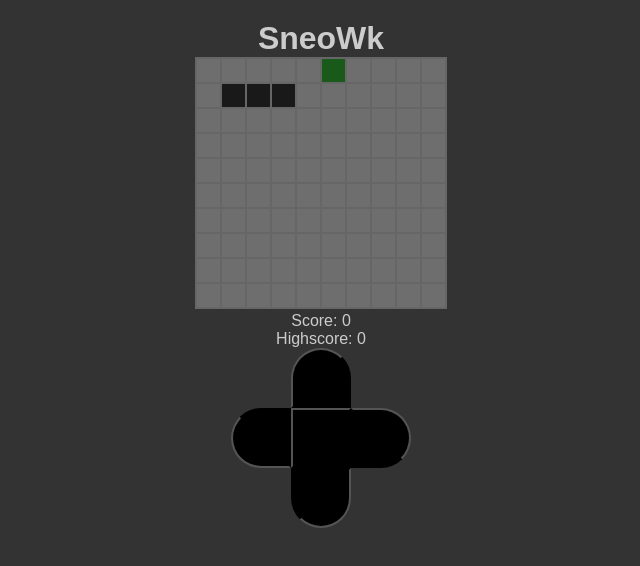
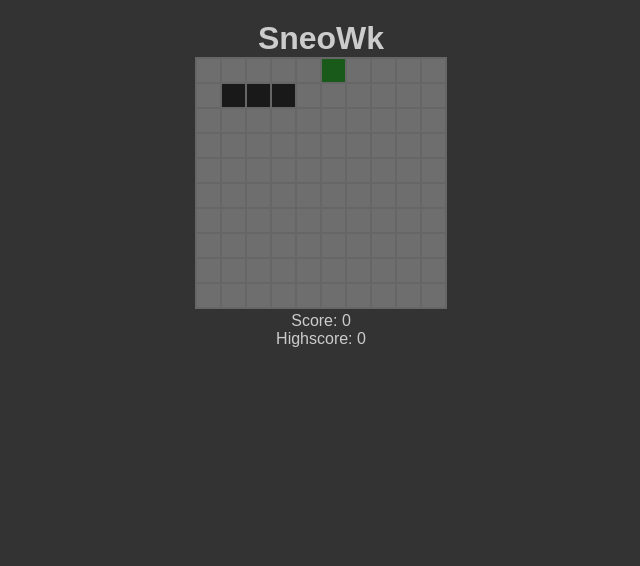
Before and after one commit to jordanrobert/sneowk, a React (Create React App) app: page / in a window 1280 px wide. Shown: the top 566 px of the page, without its empty margins (319-959 px from the left). Built offline with nearby package versions, Linux system fonts and the light colour scheme.

Commit message:
removed controller ui

```diff
--- a/src/components/game.js
+++ b/src/components/game.js
@@ -107,13 +107,6 @@ function Game() {
                 Score: { state.score }<br />
                 Highscore: { state.highscore }
             </div>
-            <div className="controls">
-                <button onMouseDown={() => changeDirection('up')} className="control control-up"></button>
-                <button onMouseDown={() => changeDirection('left')} className="control control-left"></button>
-                <button onMouseDown={() => changeDirection('right')} className="control control-right"></button>
-                <button onMouseDown={() => changeDirection('down')} className="control control-down"></button>
-                <button onMouseDown={() => togglePause()} className="control-pause"></button>
-            </div>
         </div>
     );
 }
--- a/src/reducer.js
+++ b/src/reducer.js
@@ -28,7 +28,7 @@ export default function reducer(state, action) {
             let { snakeCoords, direction, score, gameOver, foodCoords, highscore } = state;
             snakeCoords = [...snakeCoords];
             const headCoords = snakeCoords[snakeCoords.length - 1];
-            const cachedCoords = headCoords.slice();
+            const cachedHeadCoords = headCoords.slice();
             let nextSnakeCoords = [];
 
             const generateHeadCoords = (headCoords, failCount = 0) => {
@@ -101,7 +101,7 @@ export default function reducer(state, action) {
                     case 'snake':
                     case 'bounds':
                         if(action.ai) {
-                            generateHeadCoords(cachedCoords, failCount + 1);
+                            generateHeadCoords(cachedHeadCoords, failCount + 1);
                         } else {
                             gameOver = true;
                         }
--- a/src/style.css
+++ b/src/style.css
@@ -49,51 +49,3 @@ body {
 .game-over .square--snake {
   background-color: red;
 }
-
-.controls {
-  position: relative;
-}
-
-.control, .control-pause {
-  width: 60px;
-  height: 60px;
-  position: absolute;
-  background: black;
-}
-
-.control {
-  border-top-left-radius: 50%;
-  border-top-right-radius: 50%;
-}
-
-.control-pause {
-  left: 50%;
-  margin-left: -30px;
-  top: 60px;
-}
-
-.control-left {
-  transform: rotate(-90deg);
-  left: 50%;
-  margin-left: -90px;
-  top: 60px;
-}
-
-.control-right {
-  transform: rotate(90deg);
-  right: 50%;
-  margin-right: -90px;
-  top: 60px;
-}
-
-.control-up {
-  left: 50%;
-  margin-left: -30px;
-}
-
-.control-down {
-  transform: rotate(180deg);
-  left: 50%;
-  margin-left: -30px;
-  top: 120px;
-}
```
